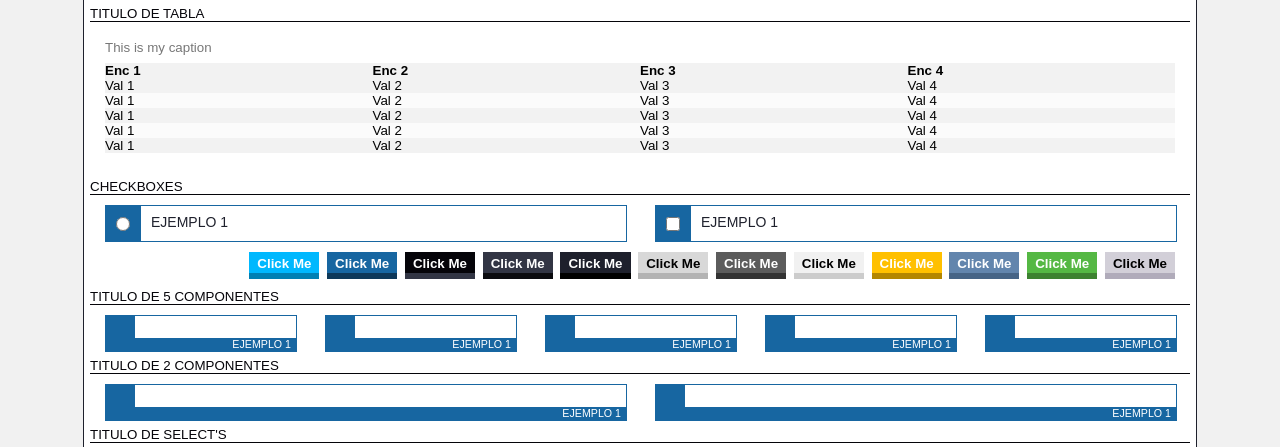
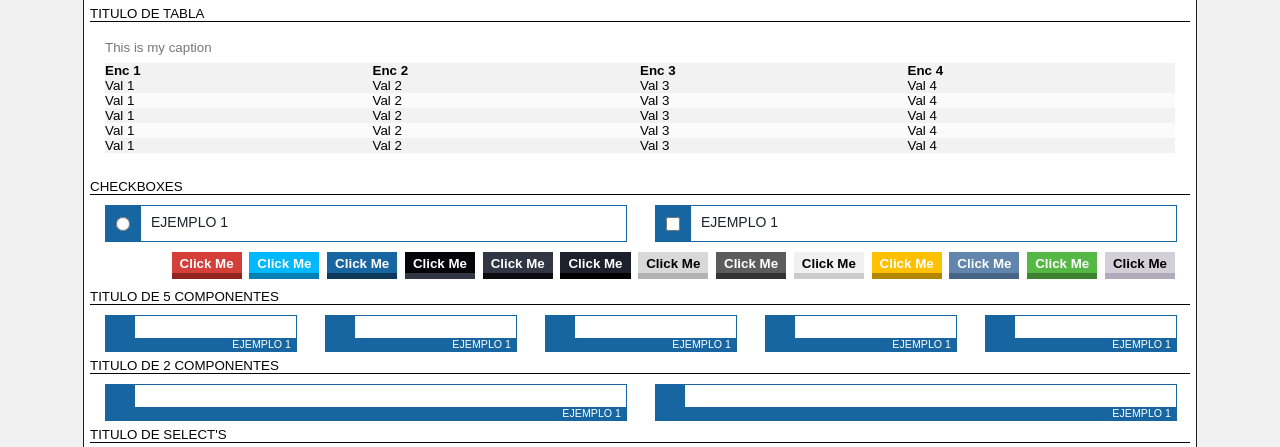
Before and after one commit to ASCPARTS/ascend, a PHP site: page /modules/test/form.php in a window 1280 px wide. Shown: the part 38-485 px from the top of the page. Run offline with PHP 8.4, Linux system fonts and the light colour scheme.

Commit message:
Primeros cambios para generar clases de: grid input text datepickers textareas input checkbox input radio buttons tables: trabajando

```diff
--- a/css/sheet.css
+++ b/css/sheet.css
@@ -207,7 +207,7 @@ html, body {
 
 .btnBrandRed {
     background-color: #d43f3a;
-    color: #000000;
+    color: #ffffff;
     box-shadow: inset 0 -6px 0 #922420;
 }
 .btnBrandRed:hover {
--- a/modules/test/form.php
+++ b/modules/test/form.php
@@ -89,6 +89,7 @@
 
         <!-- Buttons -->
         <div class="ButtonContainer">
+            <button class="btn btnBrandRed">Click me</button>
             <input class="btn btnOverBlue" type="button" value="Click me">
             <button class="btn btnBrandBlue">Click me</button>
             <input class="btn btnBackgroundBlack" type="button" value="Click me">
```
